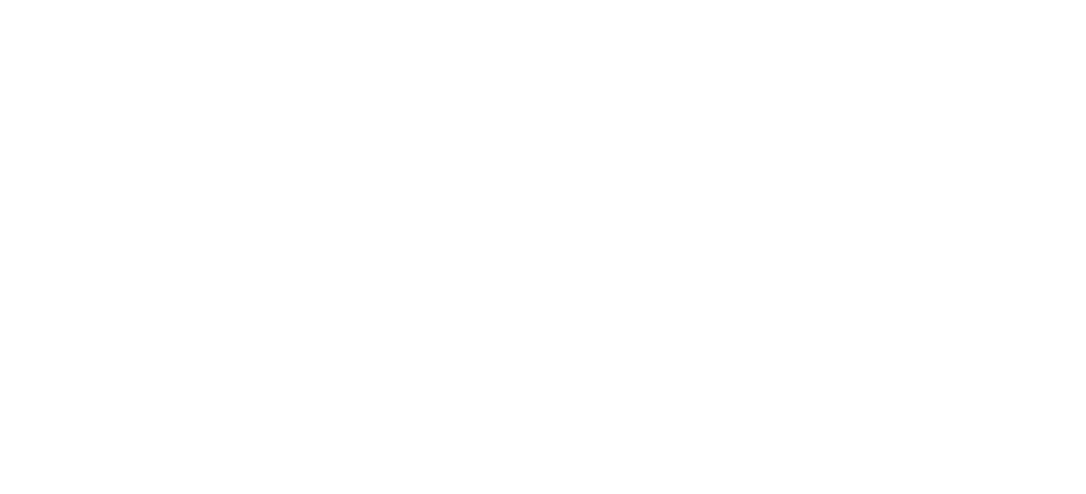
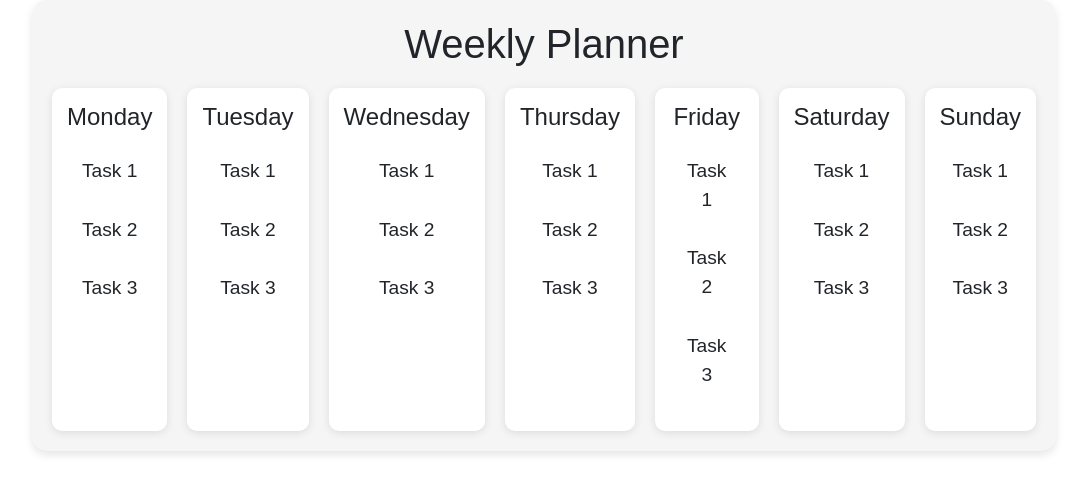
Before and after one commit to alaaa4255/sep11-freedom-project, a plain HTML site: page index.html in a window 1280 px wide. Shown: the whole page, without its empty margins (96-1182 px from the left). Drawn offline with nearby package versions, Linux system fonts and the light colour scheme.

Commit message:
add changes

```diff
--- a/index.html
+++ b/index.html
@@ -1,5 +1,5 @@
 <!DOCTYPE html>
-<html>
+<html lang="en">
 <head>
     <!-- Required meta tags -->
     <meta charset="utf-8">
@@ -8,22 +8,78 @@
     <link href="https://cdn.jsdelivr.net/npm/bootstrap@5.3.0-alpha1/dist/css/bootstrap.min.css" rel="stylesheet" />
     <link href="style.css" rel="stylesheet" type="text/css" />
     <style>
-            /* CSS */
-
+        /* You can add custom CSS here if you need to */
     </style>
 
-        <title>Title</title>
+    <title>Weekly Planner</title>
 </head>
 <body>
-        <!-- HTML -->
-
+    <div class="planner">
+        <h1>Weekly Planner</h1>
+        <div class="week">
+            <div class="day" id="monday">
+                <h2>Monday</h2>
+                <ul class="tasks">
+                    <li class="task">Task 1</li>
+                    <li class="task">Task 2</li>
+                    <li class="task">Task 3</li>
+                </ul>
+            </div>
+            <div class="day" id="tuesday">
+                <h2>Tuesday</h2>
+                <ul class="tasks">
+                    <li class="task">Task 1</li>
+                    <li class="task">Task 2</li>
+                    <li class="task">Task 3</li>
+                </ul>
+            </div>
+            <div class="day" id="wednesday">
+                <h2>Wednesday</h2>
+                <ul class="tasks">
+                    <li class="task">Task 1</li>
+                    <li class="task">Task 2</li>
+                    <li class="task">Task 3</li>
+                </ul>
+            </div>
+            <div class="day" id="thursday">
+                <h2>Thursday</h2>
+                <ul class="tasks">
+                    <li class="task">Task 1</li>
+                    <li class="task">Task 2</li>
+                    <li class="task">Task 3</li>
+                </ul>
+            </div>
+            <div class="day" id="friday">
+                <h2>Friday</h2>
+                <ul class="tasks">
+                    <li class="task">Task 1</li>
+                    <li class="task">Task 2</li>
+                    <li class="task">Task 3</li>
+                </ul>
+            </div>
+            <div class="day" id="saturday">
+                <h2>Saturday</h2>
+                <ul class="tasks">
+                    <li class="task">Task 1</li>
+                    <li class="task">Task 2</li>
+                    <li class="task">Task 3</li>
+                </ul>
+            </div>
+            <div class="day" id="sunday">
+                <h2>Sunday</h2>
+                <ul class="tasks">
+                    <li class="task">Task 1</li>
+                    <li class="task">Task 2</li>
+                    <li class="task">Task 3</li>
+                </ul>
+            </div>
+        </div>
+    </div>
 
     <script src="https://cdn.jsdelivr.net/npm/bootstrap@5.3.0-alpha1/dist/js/bootstrap.bundle.min.js"></script>
-        <!-- <script src="script.js"></script> -->
+    <!-- You can add your script here -->
     <script>
-            // JS
-
-
+        // JS code here
     </script>
 </body>
 </html>
--- a/style.css
+++ b/style.css
@@ -0,0 +1,69 @@
+
+@primary-color: #3498db;
+@secondary-color: #2ecc71;
+@task-bg-color: #ecf0f1;
+@border-color: #ddd;
+@hover-color: lighten(@primary-color, 10%);
+
+
+.planner {
+    font-family: 'Arial', sans-serif;
+    background-color: #f5f5f5;
+    width: 80%;
+    margin: 0 auto;
+    padding: 20px;
+    border-radius: 15px;
+    box-shadow: 0 4px 8px rgba(0, 0, 0, 0.1);
+
+    h1 {
+        text-align: center;
+        color: @primary-color;
+        font-size: 2.5em;
+    }
+}
+
+.week {
+    display: grid;
+    grid-template-columns: repeat(7, 1fr);
+    grid-gap: 20px;
+    margin-top: 20px;
+}
+
+.day {
+    background-color: white;
+    border-radius: 10px;
+    box-shadow: 0 2px 8px rgba(0, 0, 0, 0.1);
+    padding: 15px;
+    text-align: center;
+
+    h2 {
+        color: @primary-color;
+        font-size: 1.5em;
+        margin-bottom: 15px;
+    }
+
+    .tasks {
+        list-style-type: none;
+        padding: 0;
+
+        .task {
+            background-color: @task-bg-color;
+            margin: 10px 0;
+            padding: 10px;
+            border-radius: 5px;
+            font-size: 1.2em;
+            transition: background-color 0.3s ease;
+
+            &:hover {
+                background-color: @hover-color;
+            }
+        }
+    }
+
+    // Responsive Design: If the screen is small (like a mobile device), make the grid stack
+    @media (max-width: 768px) {
+        .week {
+            grid-template-columns: 1fr;
+        }
+    }
+}
```
Also changed, not shown: 1 other file. Lines whose indentation alone changed are shown as unchanged.
